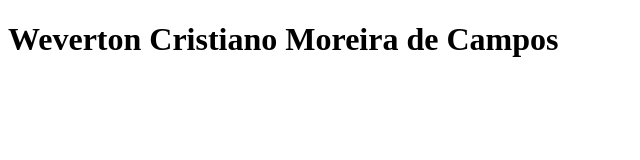
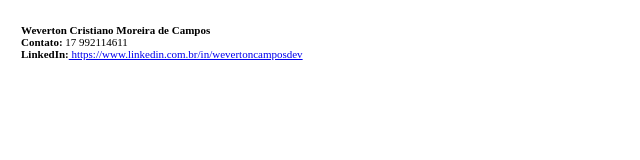
Before and after one commit to wevertoncamposdev/wevertoncamposdev.github.io, a plain HTML site: page index.html in a window 1280 px wide. Shown: the whole page, without its empty margins (0-640 px from the left). Drawn offline with Linux system fonts and the light colour scheme.

Commit message:
teste de alteração
testando alteração utilizando o github desktop

```diff
--- a/index.html
+++ b/index.html
@@ -1,12 +1,27 @@
 <!DOCTYPE html>
 <html lang="pt-BR">
+
 <head>
     <meta charset="UTF-8">
     <meta http-equiv="X-UA-Compatible" content="IE=edge">
     <meta name="viewport" content="width=device-width, initial-scale=1.0">
     <title>WEVDEV</title>
 </head>
+
 <body>
-    <h1>Weverton Cristiano Moreira de Campos</h1>
+    <h1></h1>
+    <table>
+        <tbody>
+            <tr>
+                <td style="font-size: 11px; padding-left: 11px;">
+                    <strong>Weverton Cristiano Moreira de Campos</strong><br>
+                    <strong>Contato:</strong> 17 992114611<br>
+                    <strong>LinkedIn:</strong><a href="https://www.linkedin.com.br/in/wevertoncamposdev"
+                    target="_blank"> https://www.linkedin.com.br/in/wevertoncamposdev</a>
+                </td>
+            </tr>
+        </tbody>
+    </table>
 </body>
+
 </html>
```
